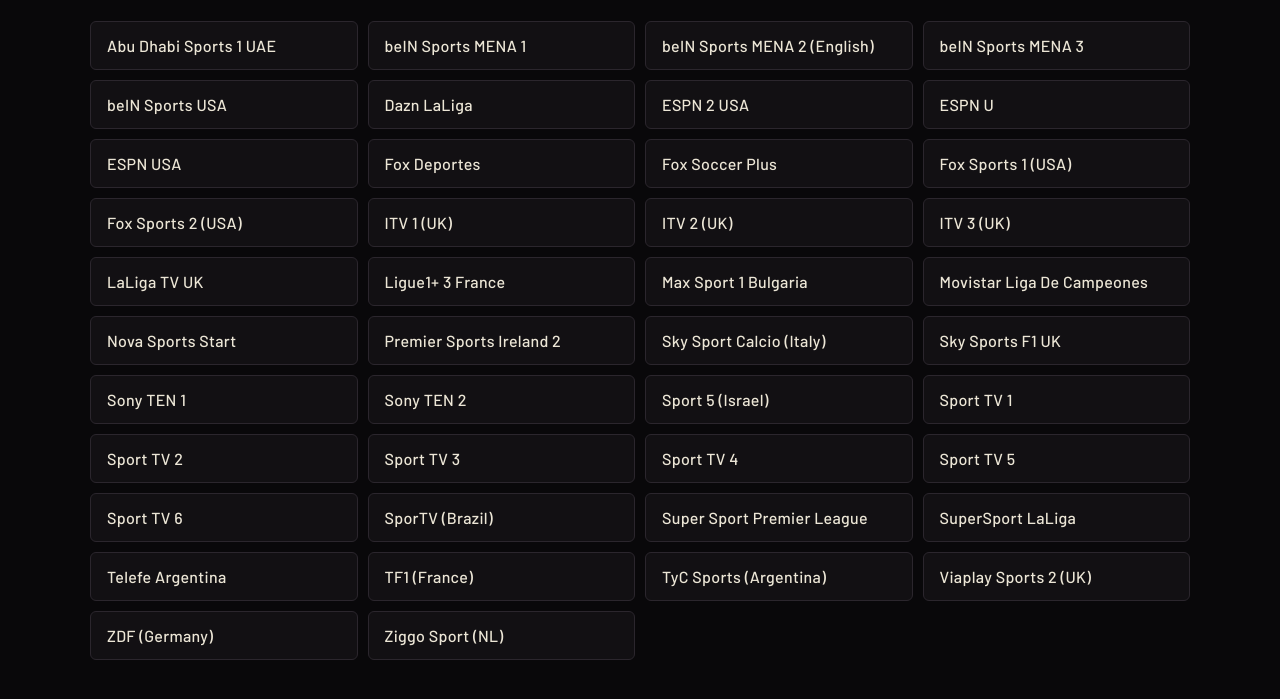
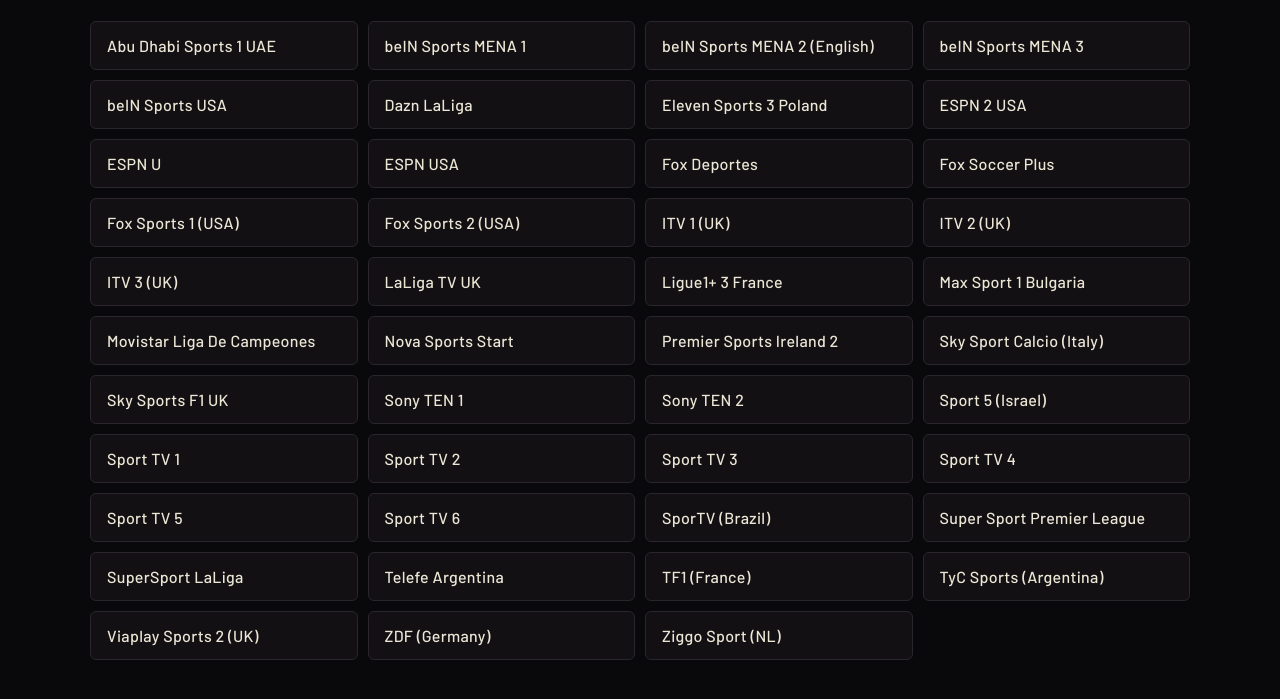
Before and after one commit to sam15x7/football, a website: page index.html in a window 1280 px wide. Shown: the part 113-812 px from the top of the page. Drawn offline with Linux system fonts and the light colour scheme.

Commit message:
Update index: Eleven Sports 3 Poland

```diff
--- a/index.html
+++ b/index.html
@@ -76,6 +76,7 @@
   <a href="beinsportsmena3.html">beIN Sports MENA 3</a>
   <a href="beinsportsusa.html">beIN Sports USA</a>
   <a href="daznlaliga.html">Dazn LaLiga</a>
+  <a href="elevensports3poland.html">Eleven Sports 3 Poland</a>
   <a href="espn2usa.html">ESPN 2 USA</a>
   <a href="espnu.html">ESPN U</a>
   <a href="espnusa.html">ESPN USA</a>
```
